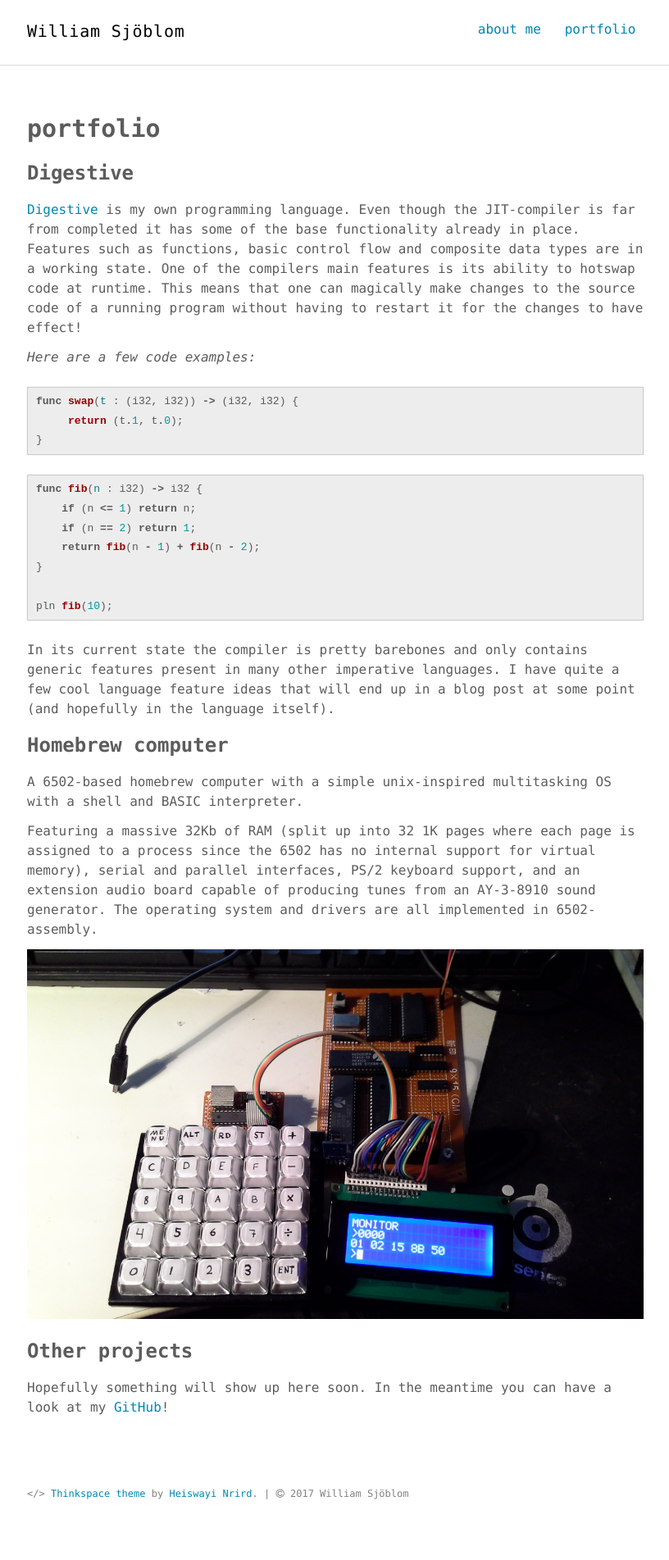
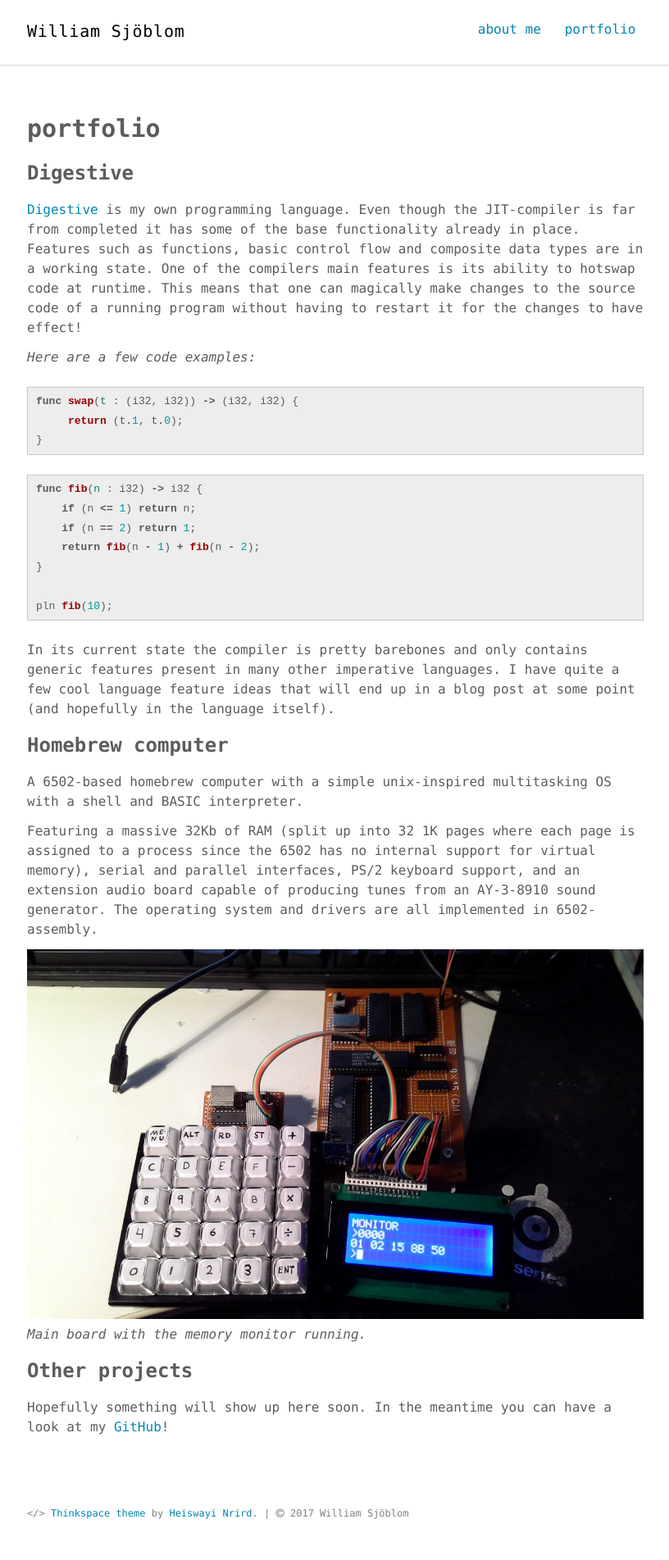
Before and after one commit to williamsjoblom/williamsjoblom.github.io, a Jekyll site: the page built from portfolio.md, in a window 1280 px wide. Shown: the whole page at 82% size, without its empty margins (231-1047 px from the left). Built offline with Jekyll 4.4.1, drawn with Linux system fonts in a browser that asks for light colours; before the commit the page ends 1879 px from its top, so only the background shows below that.

Commit message:
Update portfolio.md

```diff
--- a/portfolio.md
+++ b/portfolio.md
@@ -32,7 +32,7 @@ A 6502-based homebrew computer with a simple unix-inspired multitasking OS with
 Featuring a massive 32Kb of RAM (split up into 32 1K pages where each page is assigned to a process since the 6502 has no internal support for virtual memory), serial and parallel interfaces, PS/2 keyboard support, and an extension audio board capable of producing tunes from an AY-3-8910 sound generator. The operating system and drivers are all implemented in 6502-assembly.
 
 ![](../assets/images/20150525_210636.jpg "Main board")
-
+_Main board with the memory monitor running._
 
 ### Other projects
 Hopefully something will show up here soon. In the meantime you can have a look at my [GitHub]({{ site.author.github }})!
```
